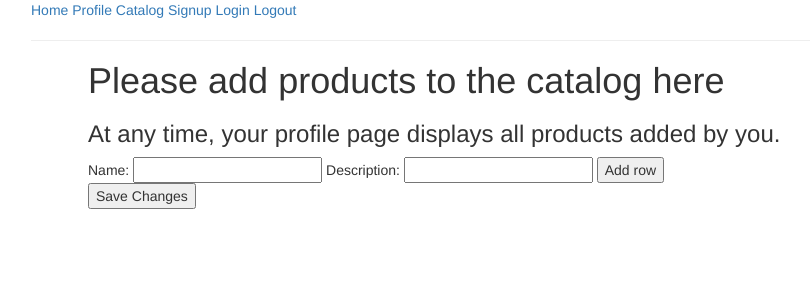
After one commit to suvir/pyNeed, a Flask app: page /catalog in a window 1280 px wide. The commit adds this page. Shown: the top 300 px of the page, without its empty margins (39-849 px from the left). Run offline with Flask 2, Linux system fonts and the light colour scheme; the visitor is signed in with stand-in values (Sample User, id 1); some libraries are stand-ins or nearby versions.

Commit message:
Added Product Catalog and an improved profile page.

```diff
--- a/app/templates/base.html
+++ b/app/templates/base.html
@@ -9,7 +9,7 @@
   </head>
   <body>
   <div class="container">
-    <div><a href="/index">Home</a>    <a href="/profile">Profile</a>    <a href="/signup">Signup</a>    <a href="/login">Login</a> <a href="/logout">Logout</a> </div>
+    <div><a href="/index">Home</a>    <a href="/profile">Profile</a> <a href="/catalog">Catalog</a>   <a href="/signup">Signup</a>    <a href="/login">Login</a> <a href="/logout">Logout</a> </div>
     <hr>
     {% with messages = get_flashed_messages() %}
       {% if messages %}
--- a/app/templates/login.html
+++ b/app/templates/login.html
@@ -2,7 +2,7 @@
 {% extends "base.html" %}
 {% block content %}
 
-<h2>Sign up</h2>
+<h2>Log in</h2>
   <form action="" method="post" name="login">
   <p>
       Email address:<br>
--- /dev/null
+++ b/app/templates/product_catalog.html
@@ -0,0 +1,32 @@
+<!-- extend from base layout -->
+{% extends "base.html" %}
+{% block content %}
+
+<div style="width:90%;margin:auto;">
+	<h1>Please add products to the catalog here</h1>
+	<h3>At any time, your profile page displays all products added by you.</h3>
+	<form method="post">
+	<div id="itemRows">
+
+	Name: <input type="text" name="add_qty" /> Description: <input type="text" name="add_name" /> <input onclick="addRow(this.form);" type="button" value="Add row" />
+	</div>
+	<p><input type="submit" name="ok" value="Save Changes"></p>
+	</form>
+</div>
+
+<script type="text/javascript">
+var rowNum = 0;
+function addRow(frm) {
+	rowNum++;
+	console.log(rowNum);
+	var row = '<p id="rowNum'+rowNum+'">Name: <input type="text" name="qty'+rowNum+'" value="'+frm.add_qty.value+'"> Description: <input type="text" name="name'+rowNum+'" value="'+frm.add_name.value+'"> <input type="button" value="Remove" onclick="removeRow('+rowNum+');"></p>';
+	jQuery('#itemRows').append(row);
+	frm.add_qty.value = '';
+	frm.add_name.value = '';
+}
+
+function removeRow(rnum) {
+	jQuery('#rowNum'+rnum).remove();
+}
+</script>
+{% endblock %}
--- a/app/utility_funcs.py
+++ b/app/utility_funcs.py
@@ -1,6 +1,6 @@
 __author__ = 'suvir'
 from werkzeug import generate_password_hash, check_password_hash
-
+from models import Product
 
 def get_password_hash(password):
     return generate_password_hash(password)
@@ -8,3 +8,27 @@ def get_password_hash(password):
 
 def check_password(pwdhash, password):
     return check_password_hash(pwdhash, password)
+
+
+def parse_product_catalog_multidict(f):
+    products = []
+    if 'add_qty' in f and 'add_name' in f:
+        if len(f['add_qty']) > 0 and len(f['add_name'])>0:
+            products.append(Product(name=f['add_qty'], description=f['add_name']))
+
+    product_counter = 1
+    next_item_name = 'qty' + str(product_counter)
+    next_item_desc = 'name' + str(product_counter)
+    while next_item_name in f and next_item_desc in f:
+        if len(f[next_item_name]) > 0 and len(f[next_item_desc]) > 0:
+            products.append(Product(name=f[next_item_name], description=f[next_item_desc]))
+        product_counter += 1
+        next_item_name = 'qty' + str(product_counter)
+        next_item_desc = 'name' + str(product_counter)
+    return products
+
+def print_product_catalog_multidict(f):
+    print "Printing out all received values"
+    for key in f:
+        for value in f.getlist(key):
+            print key, ":", value, type(value)
--- a/app/views.py
+++ b/app/views.py
@@ -2,7 +2,7 @@ from app import app
 from flask import render_template, flash, request, url_for, redirect, session
 from forms import SignupForm, LoginForm
 from models import Vendor
-from utility_funcs import get_password_hash, check_password
+from utility_funcs import get_password_hash, check_password, parse_product_catalog_multidict
 
 
 @app.route('/')
@@ -20,6 +20,29 @@ def index():
         }
     ]
     return render_template('index.html', title='Home', vendor=vendor, posts=posts)
+
+
+@app.route('/catalog', methods=['GET', 'POST'])
+def catalog():
+
+    if 'email' not in session:
+        return redirect(url_for('login'))
+
+    if request.method == 'POST':
+        f = request.form
+        products = parse_product_catalog_multidict(f)
+        print products
+
+        # Find the vendor in database with matching email address
+        vendors_with_email = Vendor.objects(email=session['email'])
+        if len(vendors_with_email) > 1:
+            print "Error : Multiple vendors in database with same email"
+        vendor = vendors_with_email.first()
+        vendor.product_catalog.extend(products)
+        vendor.save()
+        flash("Added products to database")
+
+    return render_template('product_catalog.html')
 
 
 @app.route('/signup', methods=['GET', 'POST'])
@@ -90,11 +113,12 @@ def profile():
         print "Error : Multiple vendors in database with same email"
 
     vendor = vendors_with_email.first()
+    prod_count = str(len(vendor.product_catalog))
 
     if vendor is None:
         return redirect(url_for('login'))
     else:
-        return render_template('profile.html')
+        return render_template('profile.html', v = vendor, products=vendor.product_catalog, product_count=prod_count)
 
 
 @app.route('/logout')
```
Also changed, not shown: app/models.py (+0 -37 lines), app/templates/profile.html (+13 -0 lines), 3 other files.
